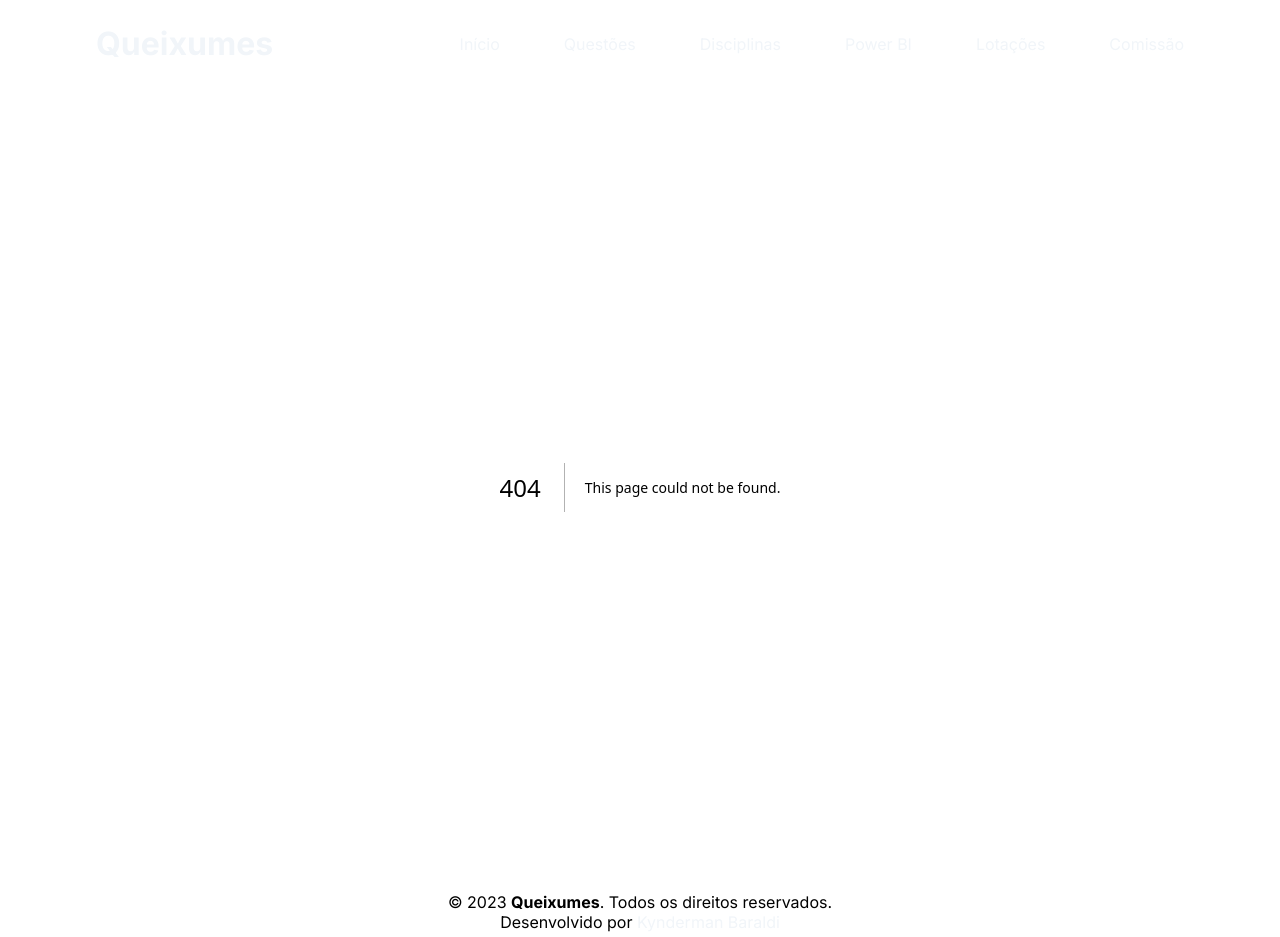
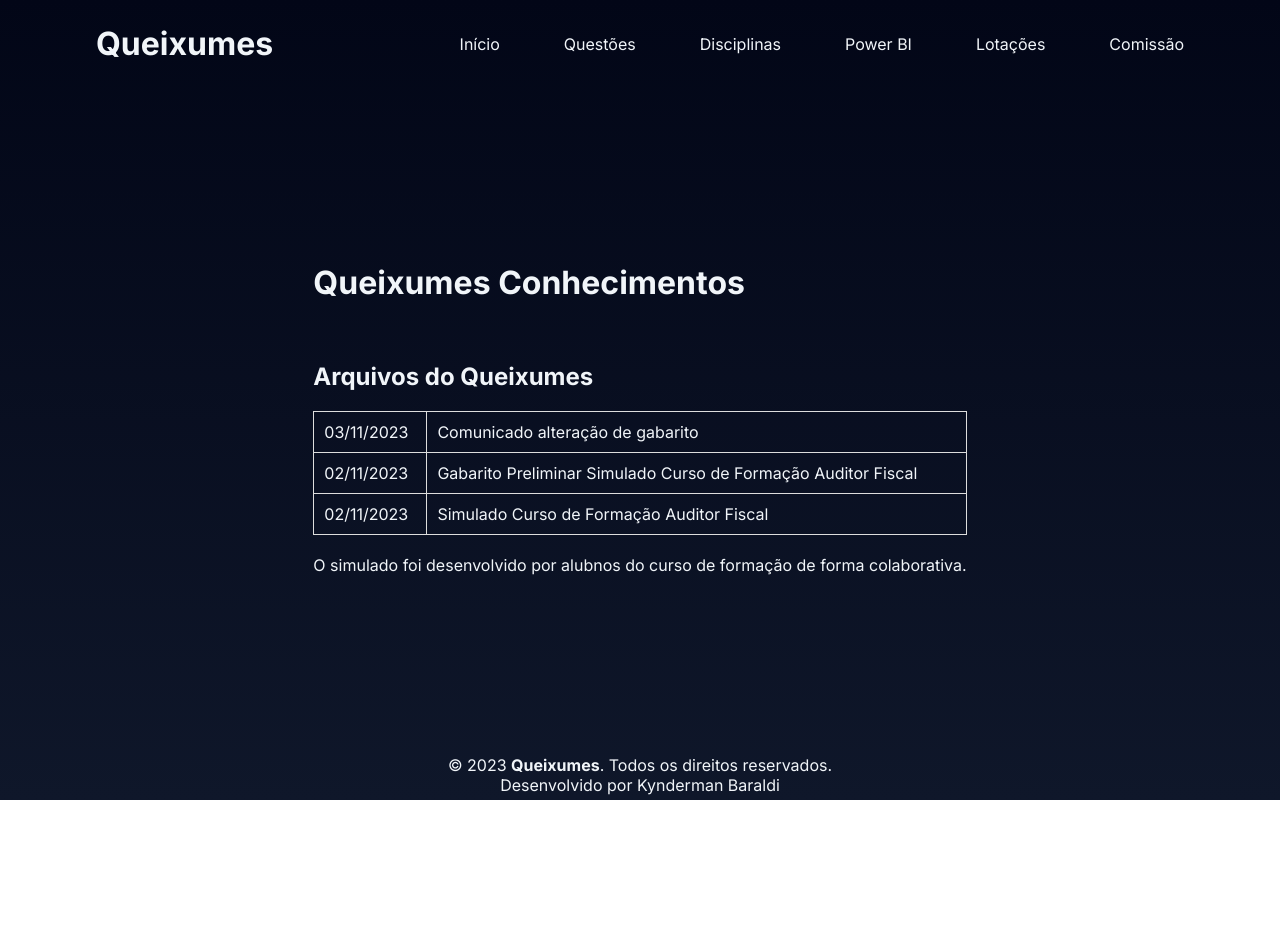
Before and after one commit to KyndermanBaraldi/queixumes, a Next.js app: page /simulado/pdf in a window 1280 px wide. Before the commit this address had no page. After the commit the page ends 800 px from the top, so only its background shows below. Built offline with nearby package versions, Linux system fonts and the light colour scheme.

Commit message:
Add simulado pdf

```diff
--- a/src/app/globals.css
+++ b/src/app/globals.css
@@ -73,6 +73,8 @@ a {
   border-radius: 3px;
   display: none;
   background-color: #020617;
+  max-width: 450px;
+  padding: 10px 5px;
 }
 
 .dropdown-menu a {
--- /dev/null
+++ b/src/app/simulado/pdf/page.tsx
@@ -0,0 +1,48 @@
+'use client'
+
+
+
+
+const Page: React.FC = () => {
+
+
+  return (
+    <div className="simulado-pdf">
+
+      <h1>Queixumes Conhecimentos</h1>
+      <br />
+      <br />
+      <br />
+      <h2>Arquivos do Queixumes</h2>
+
+      <table>
+        {/* <thead>
+          <tr>
+            <th></th>
+          </tr>
+        </thead> */}
+        <tbody>
+          <tr>
+            <td>03/11/2023</td>
+            <td><a href="https://drive.google.com/file/d/1GjN5VJBLSxzkkNr5-11soPJio4m3IaBp/view?usp=sharing" target="_blank" rel="noopener noreferrer">Comunicado alteração de gabarito</a></td>
+          </tr>
+          <tr>
+            <td>02/11/2023</td>
+            <td><a href="https://drive.google.com/file/d/1D___JOFqPNwNPgg8w-gWEjxpnWL-oNxh/view?usp=sharing" target="_blank" rel="noopener noreferrer">Gabarito Preliminar Simulado Curso de Formação Auditor Fiscal</a></td>
+          </tr>
+          <tr>
+            <td>02/11/2023</td>
+            <td><a href="https://drive.google.com/file/d/1GSvDs9_zIGE1GlRmOrPnsoPgxbFKr3uQ/view?usp=sharing" target="_blank" rel="noopener noreferrer">Simulado Curso de Formação Auditor Fiscal</a></td>
+          </tr>
+        </tbody>
+
+      </table>
+      <br />
+      <p>O simulado foi desenvolvido por alubnos do curso de formação de forma colaborativa.</p>
+
+
+    </div>
+  );
+};
+
+export default Page;
--- a/src/components/Menu.tsx
+++ b/src/components/Menu.tsx
@@ -42,12 +42,20 @@ const Menu: React.FC = () => {
             <a className="nav-link" href="#" onClick={closeMenu}>Questões</a>
             <div className="dropdown-menu">
               <Link href="/simulado" className="nav-link" onClick={closeMenu}>
-                Simulado
+                Simulado Digital
               </Link>
+
+              <Link href="/simulado/pdf" className="nav-link" onClick={closeMenu}>
+                Simulado Oficial
+              </Link>
+
+              <hr style={{ width: "98%", margin: "10px auto"}} />
 
               {disciplinas.map((disciplina, index)=> (
                 <a key={index} className="nav-link" href={disciplina.link} target="_blank" rel="noopener noreferrer">{disciplina.disciplina}</a>
               ))}
+
+              <hr style={{ width: "98%", margin: "10px auto" }} />
 
               <a className="nav-link" href="https://forms.gle/ta1CK3atE5DwRxC56" target="_blank" rel="noopener noreferrer" onClick={closeMenu}>Cadastrar</a>
             </div>
```
